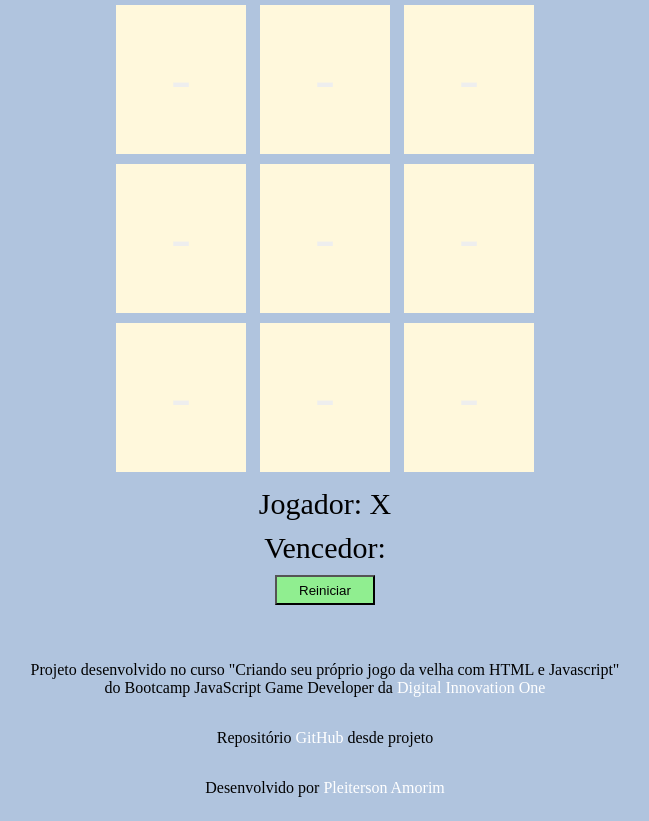
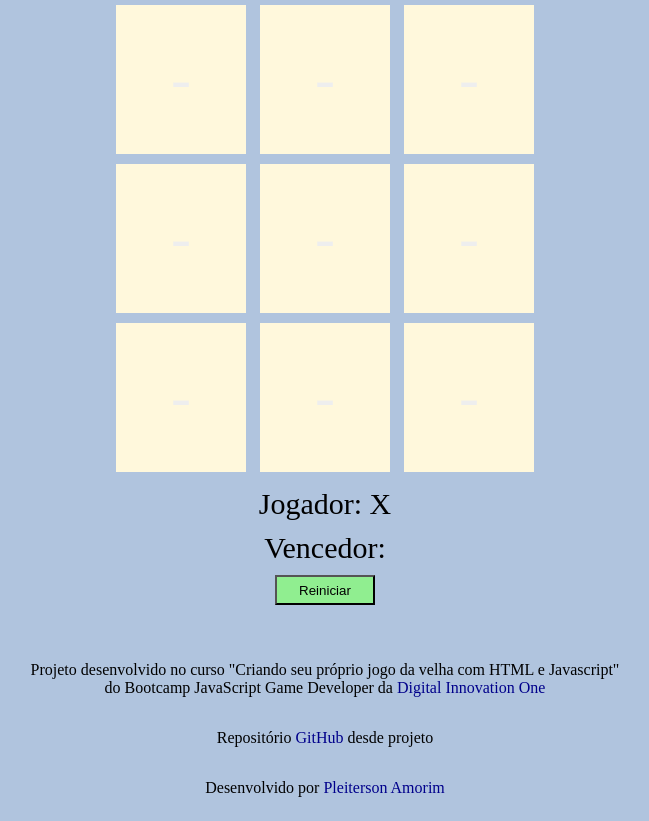
Before and after one commit to fesoking/jogo-da-velha, a plain HTML site: page index.html in a window 1280 px wide. Shown: the part 66-887 px from the top of the page, without its empty margins (315-964 px from the left). Drawn offline with Linux system fonts and the light colour scheme.

Commit message:
Update style.css

```diff
--- a/src/styles/style.css
+++ b/src/styles/style.css
@@ -42,5 +42,5 @@ footer {
 
 footer a {
     text-decoration: none;
-    color: #FFF;
+    color: #00008B;
 }
```
